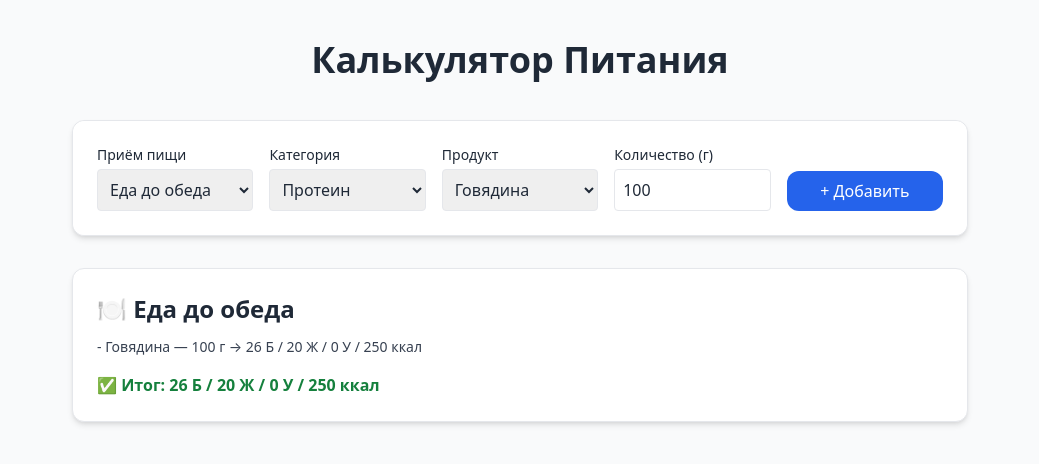
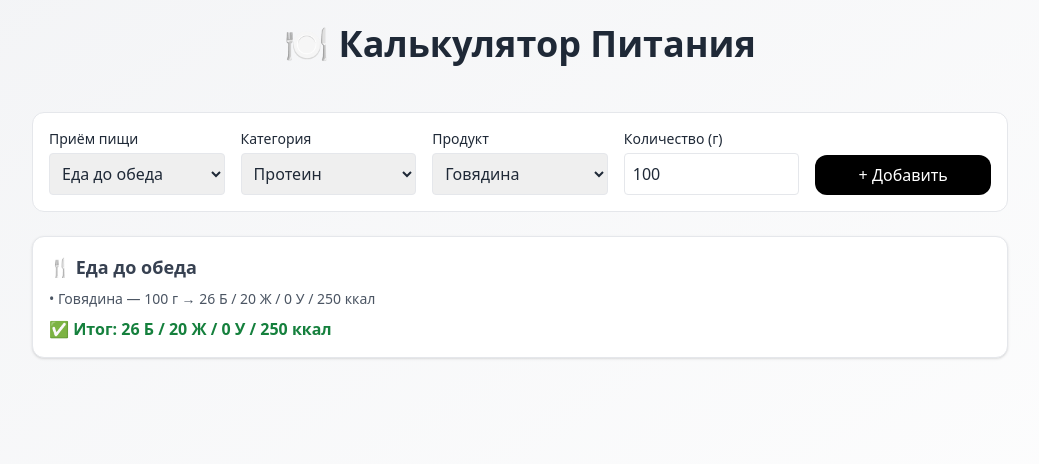
Before and after one commit to penahaliyev/nutrition-calculator, a Next.js app: page / in a window 1280 px wide. Both pictures are taken after a click on the button "+ Добавить". Shown: the top 464 px of the page, without its empty margins (120-1159 px from the left). Built offline with nearby package versions, Linux system fonts and the light colour scheme.

Commit message:
update30mar2003

```diff
--- a/components/NutritionGrouped.js
+++ b/components/NutritionGrouped.js
@@ -81,14 +81,14 @@ export default function NutritionGrouped() {
   };
 
   return (
-    <div className="min-h-screen bg-gray-50 py-10 px-4 md:px-10">
-      <h1 className="text-4xl font-bold text-center text-gray-800 mb-10">Калькулятор Питания</h1>
+    <div className="p-6 max-w-5xl mx-auto grid gap-6 font-sans">
+      <h1 className="text-4xl font-bold text-center text-gray-800 mb-6">🍽️ Калькулятор Питания</h1>
 
-      <Card className="max-w-4xl mx-auto mb-8 shadow-md border border-gray-200">
-        <CardContent className="grid grid-cols-1 md:grid-cols-5 gap-4 p-6 bg-white rounded-xl">
+      <Card>
+        <CardContent className="grid grid-cols-1 sm:grid-cols-2 lg:grid-cols-5 gap-4 p-4">
           <div>
             <Label>Приём пищи</Label>
-            <Select value={selectedMeal} onChange={(e) => setSelectedMeal(e.target.value)}>
+            <Select value={selectedMeal} onChange={(e) => setSelectedMeal(e.target.value)} className="w-full">
               {MEAL_TIMES.map((time) => (
                 <option key={time} value={time}>{time}</option>
               ))}
@@ -101,7 +101,7 @@ export default function NutritionGrouped() {
               const cat = e.target.value;
               const firstProduct = Object.keys(DATA[cat])[0];
               setForm({ ...form, category: cat, product: firstProduct });
-            }}>
+            }} className="w-full">
               {Object.keys(DATA).map((cat) => (
                 <option key={cat} value={cat}>{cat}</option>
               ))}
@@ -110,7 +110,7 @@ export default function NutritionGrouped() {
 
           <div>
             <Label>Продукт</Label>
-            <Select value={form.product} onChange={(e) => setForm({ ...form, product: e.target.value })}>
+            <Select value={form.product} onChange={(e) => setForm({ ...form, product: e.target.value })} className="w-full">
               {Object.keys(DATA[form.category]).map((prod) => (
                 <option key={prod} value={prod}>{prod}</option>
               ))}
@@ -127,35 +127,32 @@ export default function NutritionGrouped() {
           </div>
 
           <div className="flex items-end">
-            <button onClick={addToMeal} className="w-full bg-blue-600 hover:bg-blue-700 text-white px-4 py-2 rounded-xl transition">
-              + Добавить
-            </button>
+            <button onClick={addToMeal} className="w-full bg-black text-white py-2 px-4 rounded-xl hover:bg-gray-800 transition">+ Добавить</button>
           </div>
         </CardContent>
       </Card>
 
-      <div className="max-w-4xl mx-auto space-y-6">
       {MEAL_TIMES.map((time) => {
         const items = meals[time];
         if (items.length === 0) return null;
         const t = totals(items);
         return (
-            <Card key={time} className="shadow-md border border-gray-200 bg-white">
-              <CardContent className="p-6">
-                <h2 className="text-2xl font-semibold mb-3 text-gray-800">🍽️ {time}</h2>
-                <ul className="space-y-1 mb-4 text-gray-700">
+          <Card key={time} className="bg-white shadow border border-gray-200">
+            <CardContent className="p-4">
+              <h2 className="text-lg font-semibold text-gray-700 mb-2">🍴 {time}</h2>
+              <ul className="space-y-1 mb-2">
                 {items.map((item, idx) => {
                   const m = macros(item);
                   return (
-                      <li key={idx} className="text-sm">
-                        - {item.name} — {item.amount}
+                    <li key={idx} className="text-sm text-gray-600">
+                      • {item.name} — {item.amount}
                       {item.per === "unit" ? " шт." : " г"} →
                       {` ${m.protein} Б / ${m.fat} Ж / ${m.carb} У / ${m.cal} ккал`}
                     </li>
                   );
                 })}
               </ul>
-                <div className="font-semibold text-green-700">
+              <div className="text-green-700 font-semibold">
                 ✅ Итог: {t.protein} Б / {t.fat} Ж / {t.carb} У / {t.cal} ккал
               </div>
             </CardContent>
@@ -163,6 +160,5 @@ export default function NutritionGrouped() {
         );
       })}
     </div>
-    </div>
   );
 }
```
Lines whose indentation alone changed are shown as unchanged.
